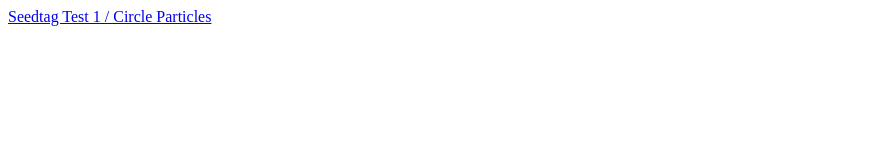
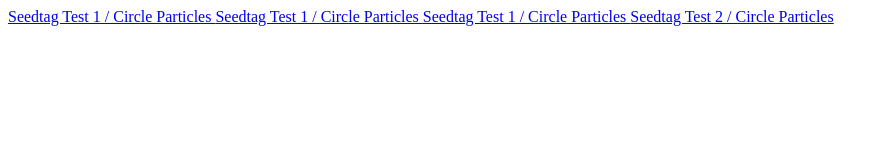
Before and after one commit to juanSeedtag/juanseedtag.github.io, a plain HTML site: page index.html in a window 1280 px wide. Shown: the whole page, without its empty margins (0-887 px from the left). Drawn offline with Linux system fonts and the light colour scheme.

Commit message:
Update index.html

```diff
--- a/index.html
+++ b/index.html
@@ -4,3 +4,6 @@
 <a href="particles0/index.html">3 - Particles2</a> -->
 
 <a href="particles.js-master/demo/index.html"> Seedtag Test 1 / Circle Particles
+<a href="particles.js-master/demo/index.html"> Seedtag Test 1 / Circle Particles
+<a href="particles.js-master/demo/index.html"> Seedtag Test 1 / Circle Particles
+<a href="particles0/index.html"> Seedtag Test 2 / Circle Particles
```
